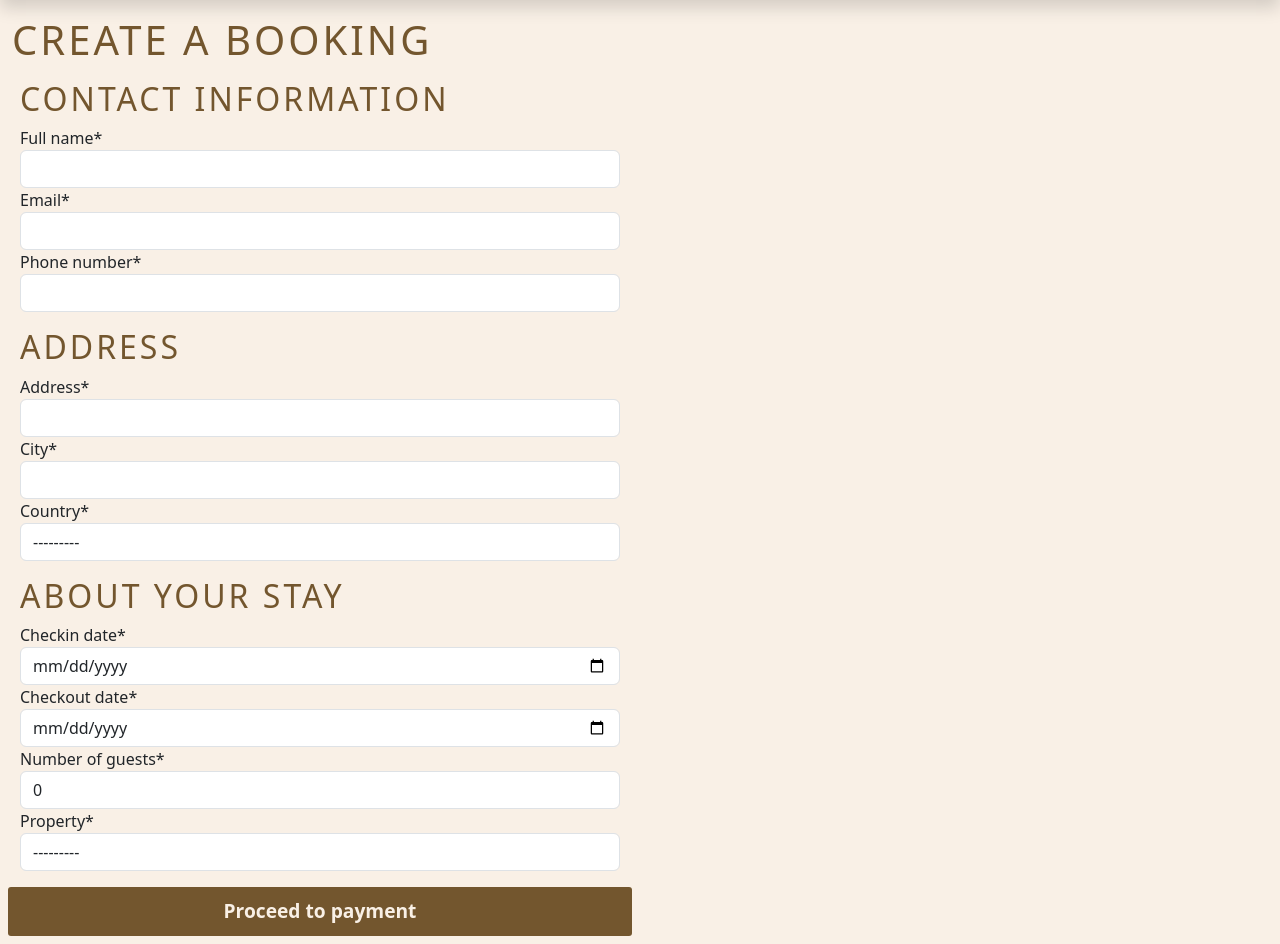
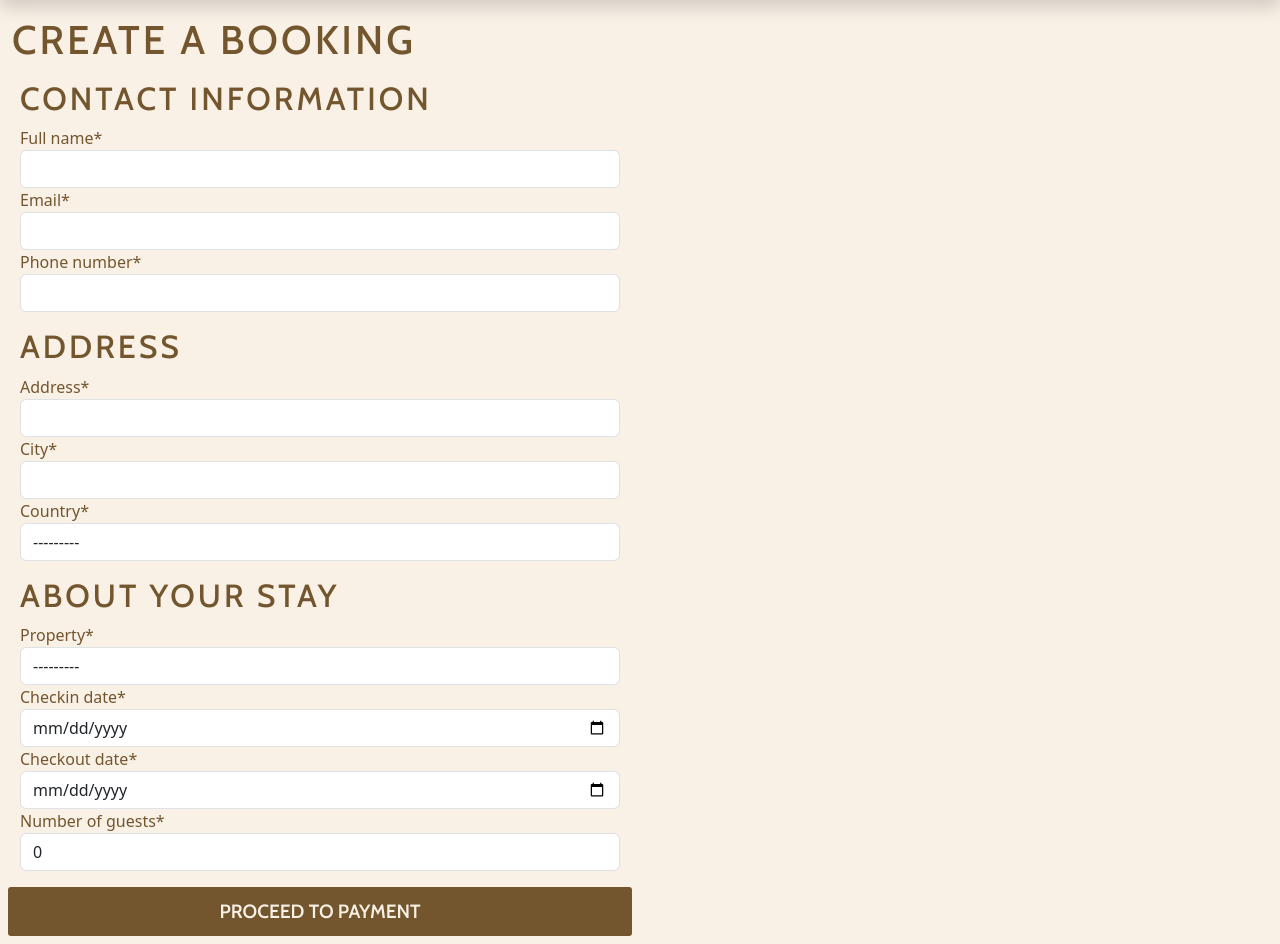
Before and after one commit to felipesandoli/ci_pp5_thebodhitree, a Django app: page /booking/ in a window 1280 px wide. Shown: the part 114-1058 px from the top of the page. Run offline with Django 4.2, Linux system fonts and the light colour scheme; data comes from the database, SQL or seed files in the repository; some libraries are stand-ins or nearby versions.

Commit message:
Update booking form page style

```diff
--- a/booking/templates/booking/booking.html
+++ b/booking/templates/booking/booking.html
@@ -3,7 +3,7 @@
 {% block content %}
     <form action="{% url 'booking' %}" method="POST">
         {% csrf_token %}
-        <div class="row mt-3">
+        <div class="row mt-3 custom-text-dark">
             <h1 class="custom-text-dark">Create a booking</h1>
             <div class="col-12 col-md-6">
                 <fieldset class="row p-2">
@@ -20,9 +20,6 @@
                 </fieldset>
                 <fieldset class="row p-2">
                     <h2 class="custom-text-dark">About your Stay</h2>
-                    {{ form.checkin_date | as_crispy_field }}
-                    {{ form.checkout_date | as_crispy_field }}
-                    {{ form.number_of_guests | as_crispy_field }}
                     <!-- if booking page accessed from property details view, autopopulates the property field with parameter passed to the view -->
                     {% if property %}
                         <input type="hidden" name="property" value="{{ property }}">
@@ -30,6 +27,9 @@
                     {% else %}
                         {{ form.property | as_crispy_field }}
                     {% endif %}
+                    {{ form.checkin_date | as_crispy_field }}
+                    {{ form.checkout_date | as_crispy_field }}
+                    {{ form.number_of_guests | as_crispy_field }}
                 </fieldset>
                 <fieldset class="row p-2">
                     <button class="submit-btn" type="submit">Proceed to payment</button>
--- a/static/css/base.css
+++ b/static/css/base.css
@@ -1,6 +1,7 @@
 body {
     background-color: #f9f0e6 !important;
     color: #73562e;
+    font-family: 'Cabin', sans-serif;
 }
 
 section {
@@ -29,6 +30,7 @@ section {
 h1, h2, h3 {
     text-transform: uppercase;
     letter-spacing: 3px;
+    font-family: 'Cabin', sans-serif;
 }
 
 /* Navbar */
@@ -100,6 +102,8 @@ h1, h2, h3 {
 
 .submit-btn {
     text-align: center;
+    text-transform: uppercase;
+    font-family: 'Cabin', sans-serif;
     background-color: #73562e;
     border-radius: 3px;
     color: #f9f0e6;
@@ -119,6 +123,8 @@ h1, h2, h3 {
 
 .action-btn {
     text-align: center;
+    text-transform: uppercase;
+    font-family: 'Cabin', sans-serif;
     border: 5px solid #bfa786;
     color: #bfa786;
     font-weight: 600;
```
